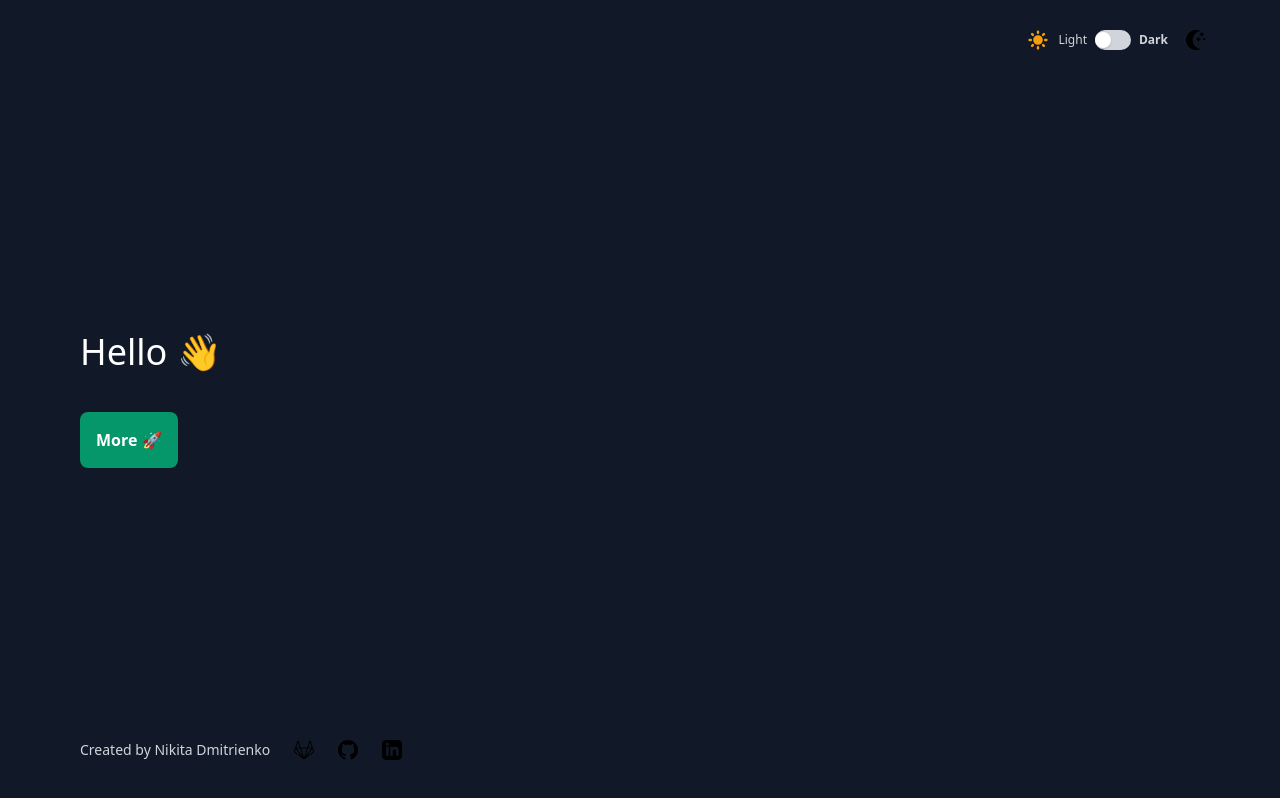
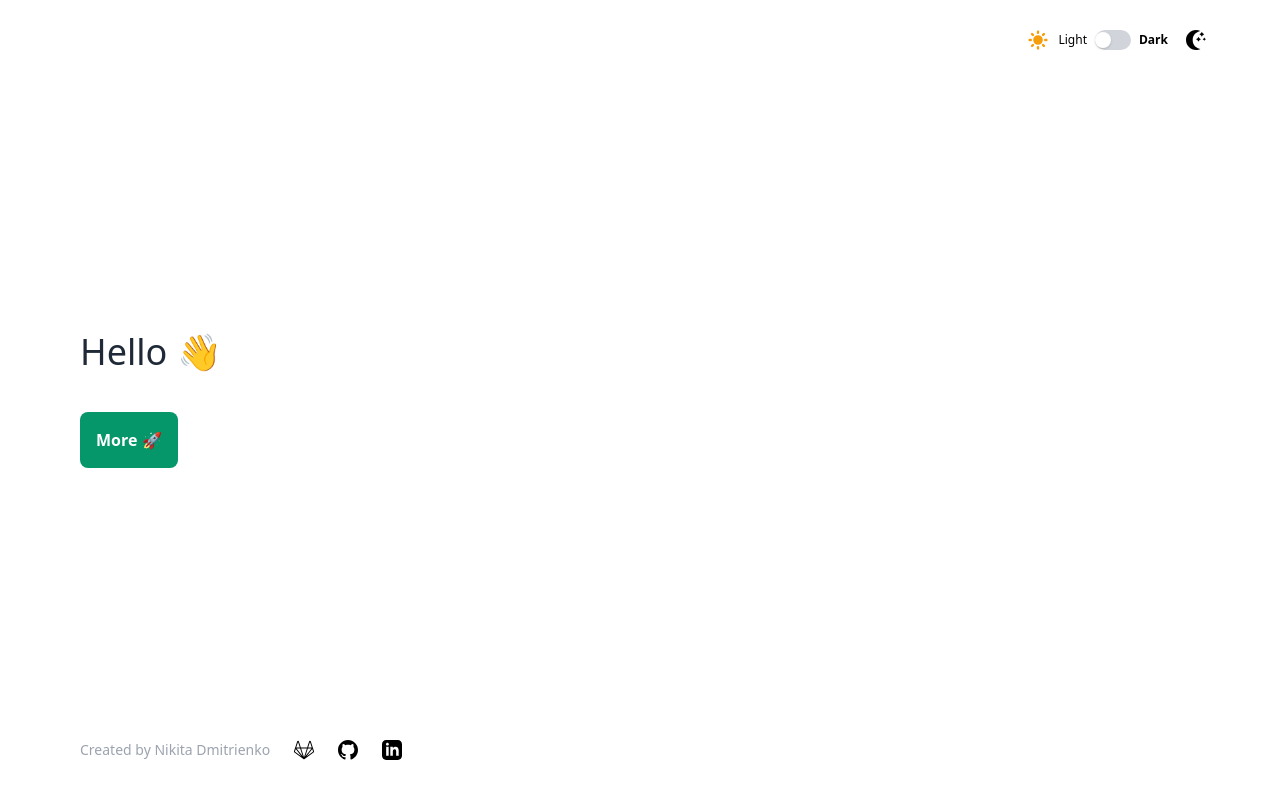
Before and after one commit to nikita-dmitrienko/evil-insults, a React (Create React App) app: page / in a window 1280 px wide. Built offline with nearby package versions, Linux system fonts and the light colour scheme; no server answers.

Commit message:
Save theme to local storage

```diff
--- a/src/App.js
+++ b/src/App.js
@@ -1,42 +1,28 @@
-import { useState } from 'react';
+import { useState, useEffect } from 'react';
 import './App.css';
 import './styles/output.css'
 import Footer from './components/Footer';
 import Insult from './components/Insult';
+import ThemeToggler from './components/ThemeToggler';
 
 
-function App() {
-  const [isDark, toggleScheme] = useState(true);
+const App = () => {
+  const [isDark, toggleTheme] = useState(false);
 
-  const handleClick = () => toggleScheme(!isDark);
+	const handleClick = () => {
+	  toggleTheme(!isDark);
+	  localStorage.setItem('isDarkTheme', !isDark);
+	};
+
+	useEffect(() => {
+    const current = JSON.parse(localStorage.getItem('isDarkTheme'));
+		toggleTheme(current);
+	}, []);
 
   return (
     <div className={isDark ? "dark" : null}>
+      <ThemeToggler toggler={handleClick} isDark={isDark} />
       <div className="bg-white dark:bg-gray-900 p-20 h-screen flex justify-center items-start flex-col">
-
-        <div className="flex items-center justify-center mx-auto absolute top-5 right-16">
-            <button className="h-10 w-10 flex justify-center items-center focus:outline-none text-yellow-500" onClick={handleClick}>
-                <svg className="w-6 h-6" fill="currentColor" viewBox="0 0 20 20" xmlns="http://www.w3.org/2000/svg"><path fillRule="evenodd" d="M10 2a1 1 0 011 1v1a1 1 0 11-2 0V3a1 1 0 011-1zm4 8a4 4 0 11-8 0 4 4 0 018 0zm-.464 4.95l.707.707a1 1 0 001.414-1.414l-.707-.707a1 1 0 00-1.414 1.414zm2.12-10.607a1 1 0 010 1.414l-.706.707a1 1 0 11-1.414-1.414l.707-.707a1 1 0 011.414 0zM17 11a1 1 0 100-2h-1a1 1 0 100 2h1zm-7 4a1 1 0 011 1v1a1 1 0 11-2 0v-1a1 1 0 011-1zM5.05 6.464A1 1 0 106.465 5.05l-.708-.707a1 1 0 00-1.414 1.414l.707.707zm1.414 8.486l-.707.707a1 1 0 01-1.414-1.414l.707-.707a1 1 0 011.414 1.414zM4 11a1 1 0 100-2H3a1 1 0 000 2h1z" clipRule="evenodd"></path></svg>
-            </button>
-          <div className="flex justify-end items-center space-x-2 mx-auto relative">
-            <span className="text-xs font-extralight dark:text-gray-300">Light</span>
-            <div>
-              <input type="checkbox" name="theme-switcher" id="checkbox" className="hidden" onClick={handleClick} />
-              <label htmlFor="checkbox" className="cursor-pointer">
-                <div className="w-9 h-5 flex items-center bg-gray-300 rounded-full p2">
-                  <div className="w-4 h-4 bg-white rounded-full shadow switch-ball"></div>
-                </div>
-              </label>
-            </div>
-            <span className="text-xs font-semibold dark:text-gray-300">Dark</span>
-
-            <button className="h-10 w-10 flex justify-center items-center focus:outline-none text-black-500" onClick={handleClick}>
-              <svg xmlns="http://www.w3.org/2000/svg" className="w-5 h-5" viewBox="0 0 24 24"><path d="M12 10.999c1.437.438 2.562 1.564 2.999 3.001.44-1.437 1.565-2.562 3.001-3-1.436-.439-2.561-1.563-3.001-3-.437 1.436-1.562 2.561-2.999 2.999zm8.001.001c.958.293 1.707 1.042 2 2.001.291-.959 1.042-1.709 1.999-2.001-.957-.292-1.707-1.042-2-2-.293.958-1.042 1.708-1.999 2zm-1-9c-.437 1.437-1.563 2.562-2.998 3.001 1.438.44 2.561 1.564 3.001 3.002.437-1.438 1.563-2.563 2.996-3.002-1.433-.437-2.559-1.564-2.999-3.001zm-7.001 22c-6.617 0-12-5.383-12-12s5.383-12 12-12c1.894 0 3.63.497 5.37 1.179-2.948.504-9.37 3.266-9.37 10.821 0 7.454 5.917 10.208 9.37 10.821-1.5.846-3.476 1.179-5.37 1.179z"/></svg>
-            </button>
-          </div>
-
-      </div>
-
         <h1 className="text-4xl text-gray-800 dark:text-white">Hello 👋</h1>
         <Insult />
         <Footer />
--- /dev/null
+++ b/src/components/ThemeToggler.jsx
@@ -0,0 +1,26 @@
+const ThemeToggler = ({ toggler, isDark }) => (
+	<div className="flex items-center justify-center mx-auto absolute top-5 right-16">
+		<button className="h-10 w-10 flex justify-center items-center focus:outline-none text-yellow-500" onClick={toggler}>
+			<svg className="w-6 h-6" fill="currentColor" viewBox="0 0 20 20" xmlns="http://www.w3.org/2000/svg"><path fillRule="evenodd" d="M10 2a1 1 0 011 1v1a1 1 0 11-2 0V3a1 1 0 011-1zm4 8a4 4 0 11-8 0 4 4 0 018 0zm-.464 4.95l.707.707a1 1 0 001.414-1.414l-.707-.707a1 1 0 00-1.414 1.414zm2.12-10.607a1 1 0 010 1.414l-.706.707a1 1 0 11-1.414-1.414l.707-.707a1 1 0 011.414 0zM17 11a1 1 0 100-2h-1a1 1 0 100 2h1zm-7 4a1 1 0 011 1v1a1 1 0 11-2 0v-1a1 1 0 011-1zM5.05 6.464A1 1 0 106.465 5.05l-.708-.707a1 1 0 00-1.414 1.414l.707.707zm1.414 8.486l-.707.707a1 1 0 01-1.414-1.414l.707-.707a1 1 0 011.414 1.414zM4 11a1 1 0 100-2H3a1 1 0 000 2h1z" clipRule="evenodd"></path></svg>
+		</button>
+		<div className="flex justify-end items-center space-x-2 mx-auto relative">
+		<span className="text-xs font-extralight dark:text-gray-300">Light</span>
+		<div>
+			<input type="checkbox" name="theme-switcher" id="checkbox" className="hidden" onChange={toggler} checked={isDark} />
+			<label htmlFor="checkbox" className="cursor-pointer">
+			<div className="w-9 h-5 flex items-center bg-gray-300 rounded-full p2">
+				<div className="w-4 h-4 bg-white rounded-full shadow switch-ball"></div>
+			</div>
+			</label>
+		</div>
+		<span className="text-xs font-semibold dark:text-gray-300">Dark</span>
+
+		<button className="h-10 w-10 flex justify-center items-center focus:outline-none text-black-500" onClick={toggler}>
+			<svg xmlns="http://www.w3.org/2000/svg" className="w-5 h-5" viewBox="0 0 24 24"><path d="M12 10.999c1.437.438 2.562 1.564 2.999 3.001.44-1.437 1.565-2.562 3.001-3-1.436-.439-2.561-1.563-3.001-3-.437 1.436-1.562 2.561-2.999 2.999zm8.001.001c.958.293 1.707 1.042 2 2.001.291-.959 1.042-1.709 1.999-2.001-.957-.292-1.707-1.042-2-2-.293.958-1.042 1.708-1.999 2zm-1-9c-.437 1.437-1.563 2.562-2.998 3.001 1.438.44 2.561 1.564 3.001 3.002.437-1.438 1.563-2.563 2.996-3.002-1.433-.437-2.559-1.564-2.999-3.001zm-7.001 22c-6.617 0-12-5.383-12-12s5.383-12 12-12c1.894 0 3.63.497 5.37 1.179-2.948.504-9.37 3.266-9.37 10.821 0 7.454 5.917 10.208 9.37 10.821-1.5.846-3.476 1.179-5.37 1.179z"/></svg>
+		</button>
+		</div>
+
+	</div>
+);
+
+export default ThemeToggler;
```
